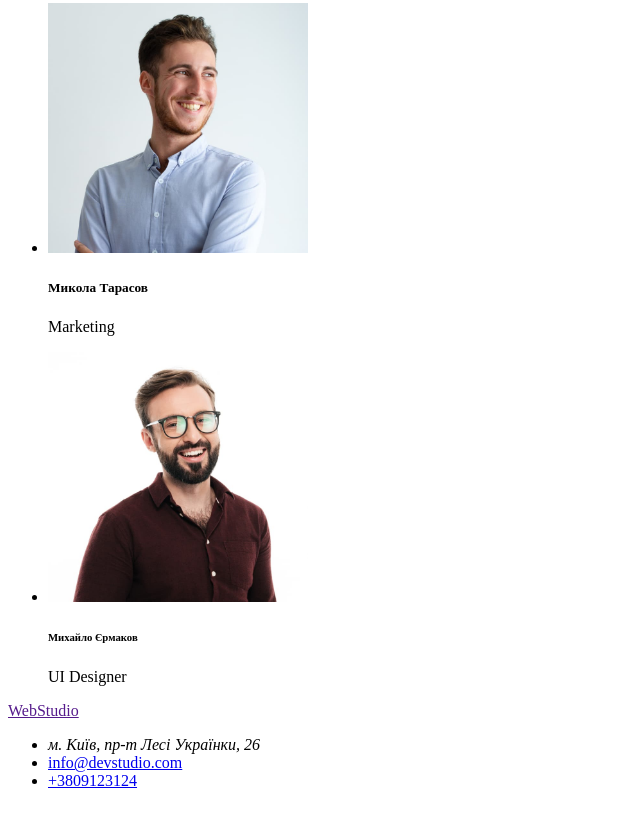
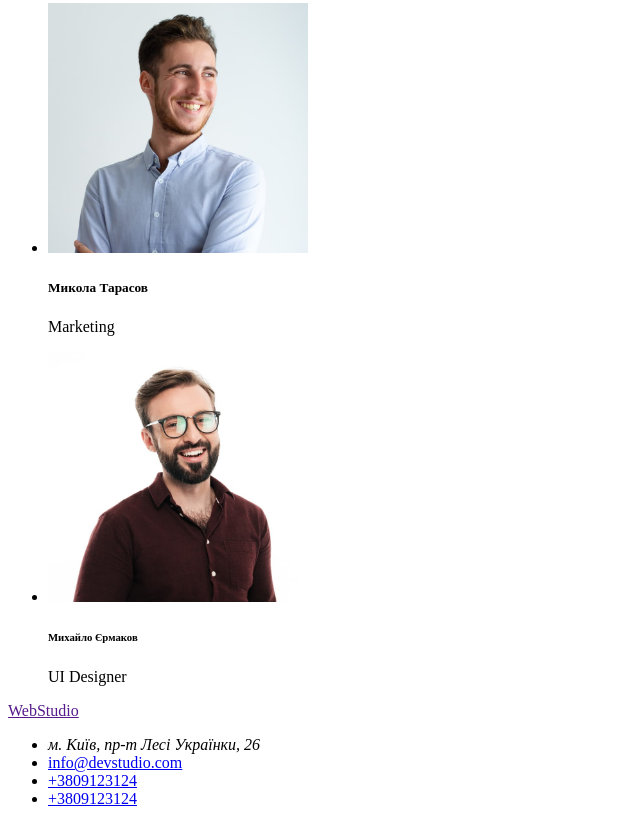
Before and after one commit to alex4it7/goit-markup-hw-01, a plain HTML site: page index.html in a window 1280 px wide. Shown: the part 2097-2921 px from the top of the page, without its empty margins (0-640 px from the left). Drawn offline with Linux system fonts and the light colour scheme.

Commit message:
small update for pages

```diff
--- a/index.html
+++ b/index.html
@@ -95,6 +95,7 @@
             <li><address>м. Київ, пр-т Лесі Українки, 26</address></li>
             <li><a href="mail:info@devstudio.com">info@devstudio.com</a></li>
             <li><a href="tel:+3809123124">+3809123124</a></li>
+            <li><a href="tel:+3809123124">+3809123124</a></li>
          </ul>
     </footer>
 </body>
```
